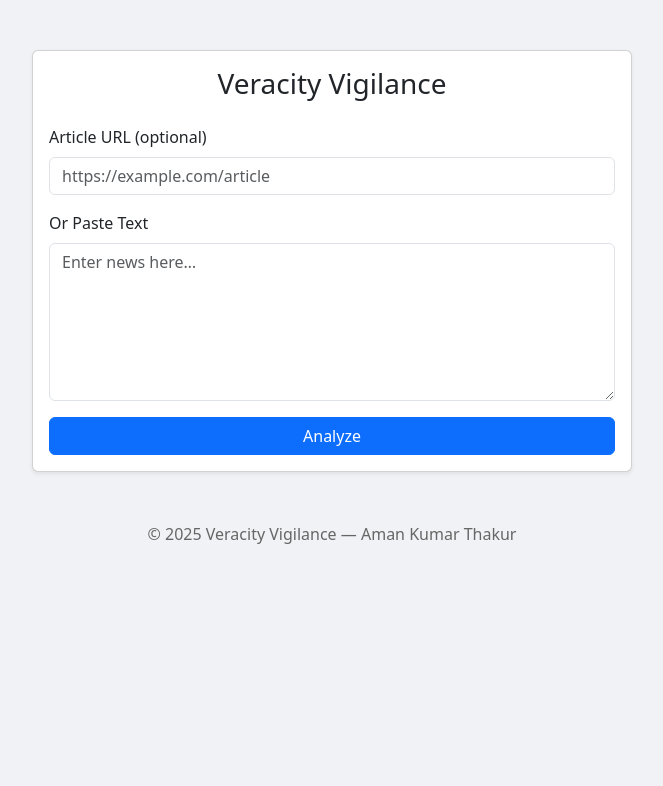
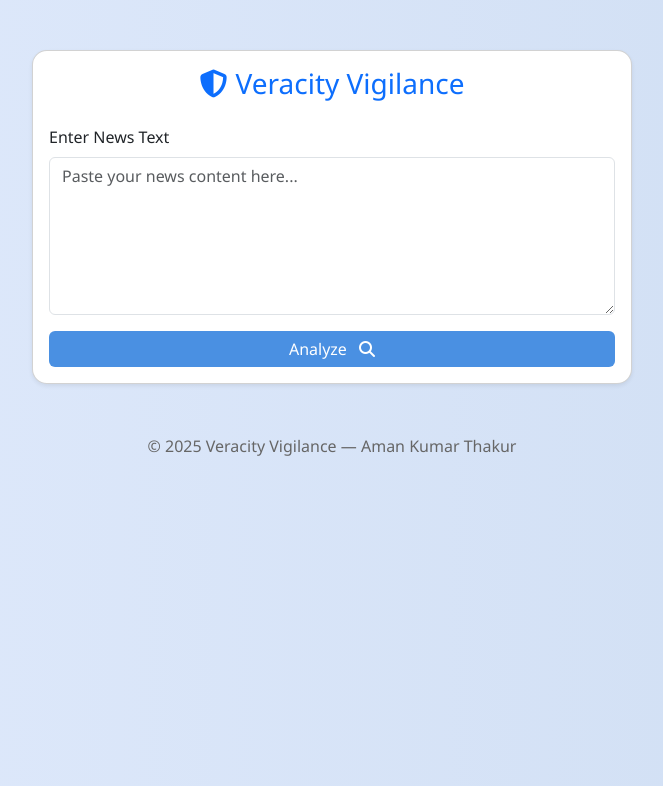
Before and after one commit to amankthakur/fake-news-app, a Flask app: page / in a window 1280 px wide. Shown: the top 786 px of the page, without its empty margins (308-971 px from the left). Run offline with Flask 3, Linux system fonts and the light colour scheme; parts of the project's set-up code (start-up, migrations or seed data) failed here and were passed over.

Commit message:
Simplify app for deployment

```diff
--- a/templates/index.html
+++ b/templates/index.html
@@ -4,48 +4,67 @@
   <meta charset="UTF-8">
   <meta name="viewport" content="width=device-width,initial-scale=1">
   <title>Veracity Vigilance</title>
-  <link href="https://cdn.jsdelivr.net/npm/bootstrap@5.3.0/dist/css/bootstrap.min.css"
-        rel="stylesheet">
+  <link href="https://cdn.jsdelivr.net/npm/bootstrap@5.3.0/dist/css/bootstrap.min.css" rel="stylesheet">
+  <link rel="stylesheet" href="https://cdnjs.cloudflare.com/ajax/libs/font-awesome/6.4.0/css/all.min.css">
   <style>
-    body { background: #f0f2f5; }
-    .card { margin: 50px auto; max-width: 600px; }
-    footer { text-align: center; margin: 20px 0; color: #666; }
+    body {
+      background: linear-gradient(to right, #e0eafc, #cfdef3);
+      font-family: 'Segoe UI', Tahoma, Geneva, Verdana, sans-serif;
+      animation: fadeIn 1.2s ease-in-out;
+    }
+    .card {
+      margin: 50px auto;
+      max-width: 600px;
+      border-radius: 15px;
+      box-shadow: 0 0 20px rgba(0,0,0,0.1);
+      animation: slideUp 1s ease;
+    }
+    .btn-primary {
+      background-color: #4a90e2;
+      border: none;
+      transition: background-color 0.3s ease;
+    }
+    .btn-primary:hover {
+      background-color: #357ABD;
+    }
+    footer {
+      text-align: center;
+      margin: 20px 0;
+      color: #666;
+    }
+    @keyframes fadeIn {
+      from { opacity: 0; }
+      to { opacity: 1; }
+    }
+    @keyframes slideUp {
+      from { transform: translateY(30px); opacity: 0; }
+      to { transform: translateY(0); opacity: 1; }
+    }
+    textarea {
+      resize: vertical;
+    }
   </style>
 </head>
 <body>
   <div class="card shadow-sm">
     <div class="card-body">
-      <h3 class="card-title text-center mb-4">Veracity Vigilance</h3>
+      <h3 class="card-title text-center mb-4 text-primary">
+        <i class="fas fa-shield-alt me-2"></i>Veracity Vigilance
+      </h3>
       <form action="/predict" method="post">
         <div class="mb-3">
-          <label class="form-label">Article URL (optional)</label>
-          <input type="url" name="news_url" class="form-control"
-                 placeholder="https://example.com/article">
-        </div>
-        <div class="mb-3">
-          <label class="form-label">Or Paste Text</label>
-          <textarea name="news_text" class="form-control" rows="6"
-                    placeholder="Enter news here…"></textarea>
+          <label class="form-label">Enter News Text</label>
+          <textarea name="news" class="form-control" rows="6" placeholder="Paste your news content here..."></textarea>
         </div>
         <button type="submit" class="btn btn-primary w-100">
-          Analyze
+          Analyze <i class="fas fa-search ms-2"></i>
         </button>
       </form>
 
-      <!-- show history if any -->
-      {% if history %}
-      <hr>
-      <h6>Recent Checks</h6>
-      <ul class="list-group">
-        {% for item in history %}
-        <li class="list-group-item d-flex justify-content-between align-items-center">
-          {{ item.text }}
-          <span class="badge bg-{{ 'danger' if item.result=='FAKE' else 'success' }}">
-            {{ item.result }}
-          </span>
-        </li>
-        {% endfor %}
-      </ul>
+      {% if prediction_text %}
+      <div class="alert alert-info text-center mt-4 animate__animated animate__fadeIn">
+        {{ prediction_text }}
+      </div>
       {% endif %}
     </div>
   </div>
```
